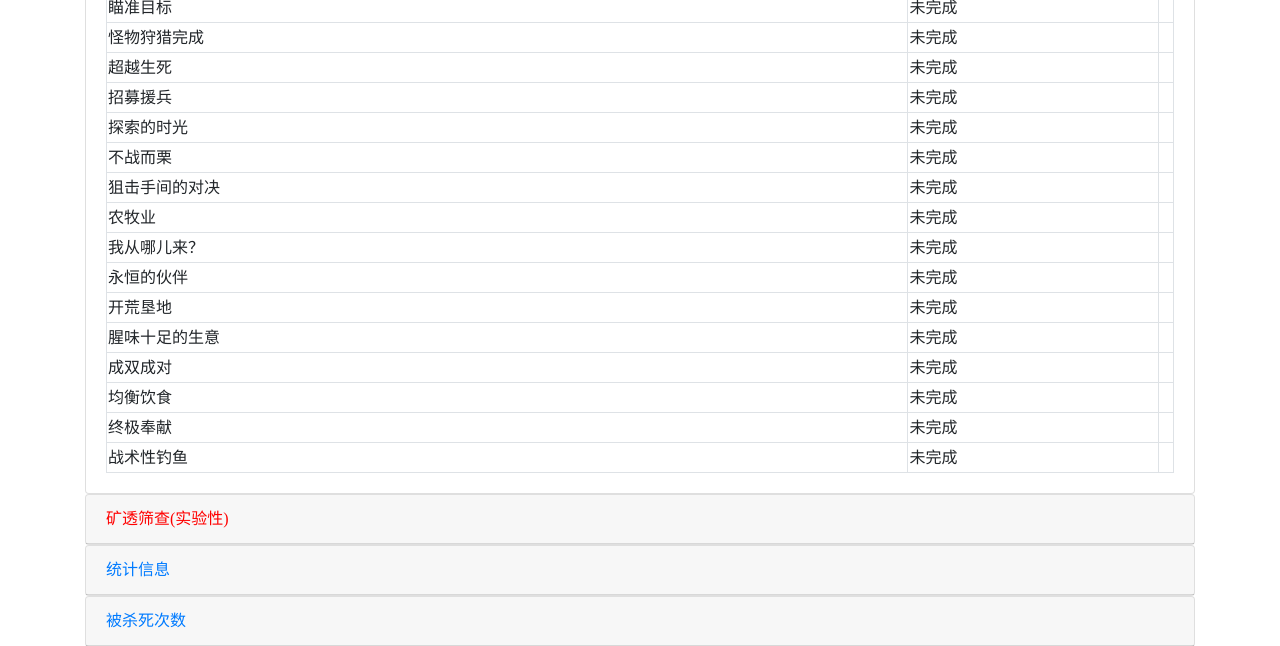
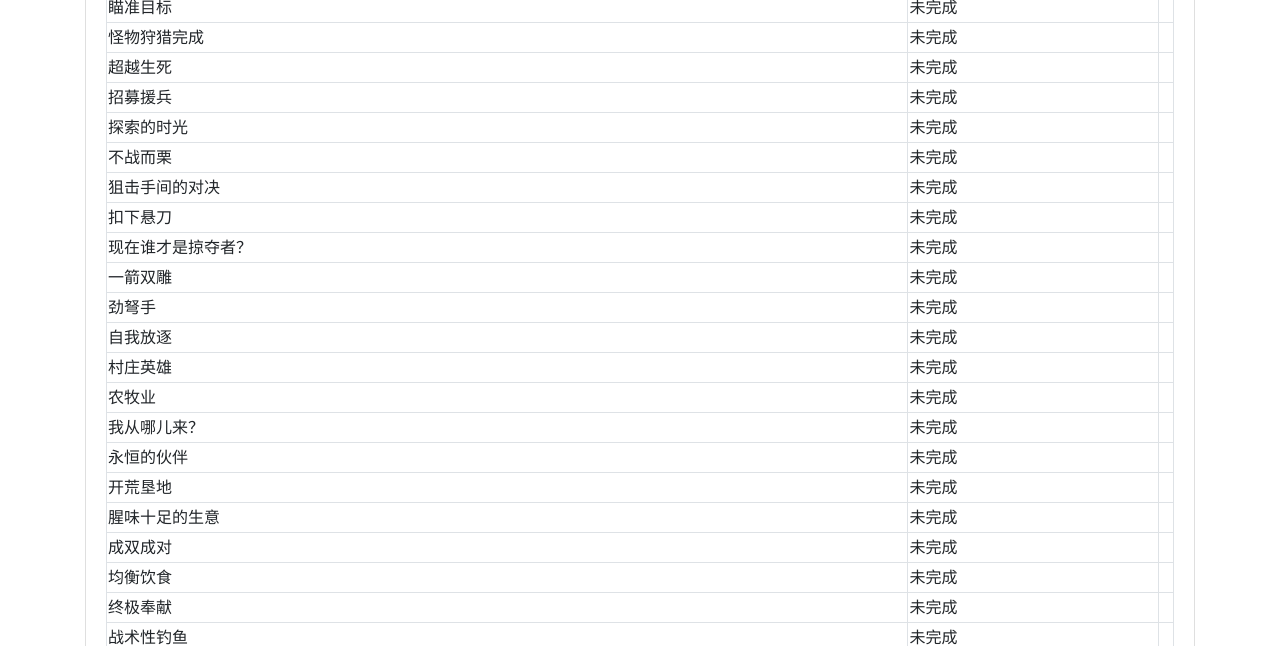
Before and after one commit to 35party/KedamaStatsSearch, a PHP site: page / in a window 1280 px wide, after a click that opens the changed part. Shown: the part 1758-2404 px from the top of the page. Run offline with PHP 8.4, Linux system fonts and the light colour scheme; data that the repository does not hold is empty; some libraries are stand-ins or nearby versions.

Commit message:
Add 1.14 Advancements

```diff
--- a/index.php
+++ b/index.php
@@ -61,7 +61,7 @@
     $id=($djson->id);}
     //多服务器支持
     if(!empty($_POST["select"]) && !empty($_POST["post"]) && $_POST["select"] == 'kedamapost'){
-    $kedamaurl=("https://stats.craft.moe/static/data/$id/stats.json");
+    $kedamaurl=("https://stats.craft.moe/data/$id/stats.json");
     $kedamajson= file_get_contents($kedamaurl);
     $dkjson=json_decode($kedamajson,true);}
     $ban=json_decode($dkjson['data']['banned']);
@@ -176,6 +176,12 @@
          <tr><td height="30px">探索的时光</td><td height="30px"><?php if(!empty(json_decode(json_encode($dkjson['advancements']['minecraft:adventure/adventuring_time']['done'])))){ echo "已完成"; }else{ echo "未完成"; };?></td><td height="30px"><?php if(!empty(json_decode(json_encode($dkjson['advancements']['minecraft:adventure/adventuring_time']['done'])))){ echo "时间无法确定"; } ?> </td></tr>
          <tr><td height="30px">不战而栗</td><td height="30px"><?php if(!empty(json_decode(json_encode($dkjson['advancements']['minecraft:adventure/very_very_frightening']['done'])))){ echo "已完成"; }else{ echo "未完成"; };?></td><td height="30px"><?php print_r (json_decode(json_encode($dkjson['advancements']['minecraft:adventure/very_very_frightening']['criteria']['struck_villager'],true),true));?></td></tr>
          <tr><td height="30px">狙击手间的对决</td><td height="30px"><?php if(!empty(json_decode(json_encode($dkjson['advancements']['minecraft:adventure/sniper_duel']['done'])))){ echo "已完成"; }else{ echo "未完成"; };?></td><td height="30px"><?php print_r (json_decode(json_encode($dkjson['advancements']['minecraft:adventure/sniper_duel']['criteria']['killed_skeleton'],true),true));?></td></tr>
+         <tr><td height="30px">扣下悬刀</td><td height="30px"><?php if(!empty(json_decode(json_encode($dkjson['advancements']['minecraft:adventure/ol_besty']['done'])))){ echo "已完成"; }else{ echo "未完成"; };?></td><td height="30px"><?php print_r (json_decode(json_encode($dkjson['advancements']['minecraft:adventure/ol_besty']['criteria']['ol_besty'],true),true));?></td></tr>
+         <tr><td height="30px">现在谁才是掠夺者？</td><td height="30px"><?php if(!empty(json_decode(json_encode($dkjson['advancements']['minecraft:adventure/whos_the_pillager_now	']['done'])))){ echo "已完成"; }else{ echo "未完成"; };?></td><td height="30px"><?php print_r (json_decode(json_encode($dkjson['advancements']['minecraft:minecraft:adventure/whos_the_pillager_now	']['criteria']['kill_pillager'],true),true));?></td></tr>
+         <tr><td height="30px">一箭双雕</td><td height="30px"><?php if(!empty(json_decode(json_encode($dkjson['advancements']['minecraft:adventure/two_birds_one_arrow']['done'])))){ echo "已完成"; }else{ echo "未完成"; };?></td><td height="30px"><?php print_r (json_decode(json_encode($dkjson['advancements']['minecraft:adventure/two_birds_one_arrow']['criteria']['two_birds'],true),true));?></td></tr>
+         <tr><td height="30px">劲弩手</td><td height="30px"><?php if(!empty(json_decode(json_encode($dkjson['advancements']['minecraft:adventure/arbalistic']['done'])))){ echo "已完成"; }else{ echo "未完成"; };?></td><td height="30px"><?php print_r (json_decode(json_encode($dkjson['advancements']['minecraft:adventure/arbalistic']['criteria']['arbalistic'],true),true));?></td></tr>
+         <tr><td height="30px">自我放逐</td><td height="30px"><?php if(!empty(json_decode(json_encode($dkjson['advancements']['minecraft:adventure/voluntary_exile']['done'])))){ echo "已完成"; }else{ echo "未完成"; };?></td><td height="30px"><?php print_r (json_decode(json_encode($dkjson['advancements']['minecraft:adventure/voluntary_exile']['criteria']['voluntary_exile'],true),true));?></td></tr>
+         <tr><td height="30px">村庄英雄</td><td height="30px"><?php if(!empty(json_decode(json_encode($dkjson['advancements']['minecraft:adventure/hero_of_the_village']['done'])))){ echo "已完成"; }else{ echo "未完成"; };?></td><td height="30px"><?php print_r (json_decode(json_encode($dkjson['advancements']['minecraft:adventure/hero_of_the_village']['criteria']['hero_of_the_village'],true),true));?></td></tr>
          <tr><td height="30px">农牧业</td><td height="30px"><?php if(!empty(json_decode(json_encode($dkjson['advancements']['minecraft:husbandry/root']['done'])))){ echo "已完成"; }else{ echo "未完成"; };?></td><td height="30px"><?php print_r (json_decode(json_encode($dkjson['advancements']['minecraft:husbandry/root']['criteria']['consumed_item'],true),true));?></td></tr>
          <tr><td height="30px">我从哪儿来？</td><td height="30px"><?php if(!empty(json_decode(json_encode($dkjson['advancements']['minecraft:husbandry/breed_an_animal']['done'])))){ echo "已完成"; }else{ echo "未完成"; };?></td><td height="30px"><?php print_r (json_decode(json_encode($dkjson['advancements']['minecraft:husbandry/breed_an_animal']['criteria']['bred'],true),true));?></td></tr>
          <tr><td height="30px">永恒的伙伴</td><td height="30px"><?php if(!empty(json_decode(json_encode($dkjson['advancements']['minecraft:husbandry/tame_an_animal']['done'])))){ echo "已完成"; }else{ echo "未完成"; };?></td><td height="30px"><?php print_r (json_decode(json_encode($dkjson['advancements']['minecraft:husbandry/tame_an_animal']['criteria']['tamed_animal'],true),true));?></td></tr>
```
